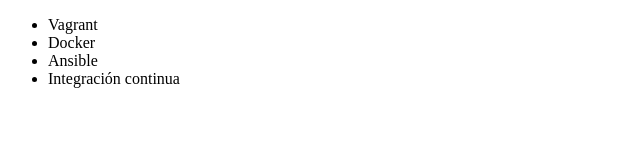
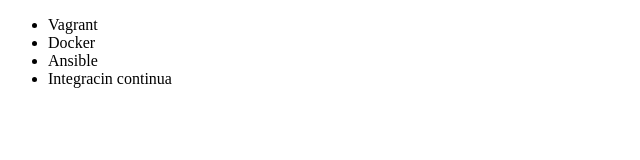
Before and after one commit to kevinherreroslechuga/alura-git, a plain HTML site: page index.html in a window 1280 px wide. Shown: the full height of the page, 0-640 px from the left. Drawn offline with Linux system fonts and the light colour scheme.

```diff
--- a/index.html
+++ b/index.html
@@ -9,7 +9,7 @@
          <li> Vagrant </li>
          <li> Docker </li>
          <li> Ansible </li>
-         <li> Integración continua </li>
+         <li> Integracin continua </li>
      </ul>
 </body>
 </html>
```
